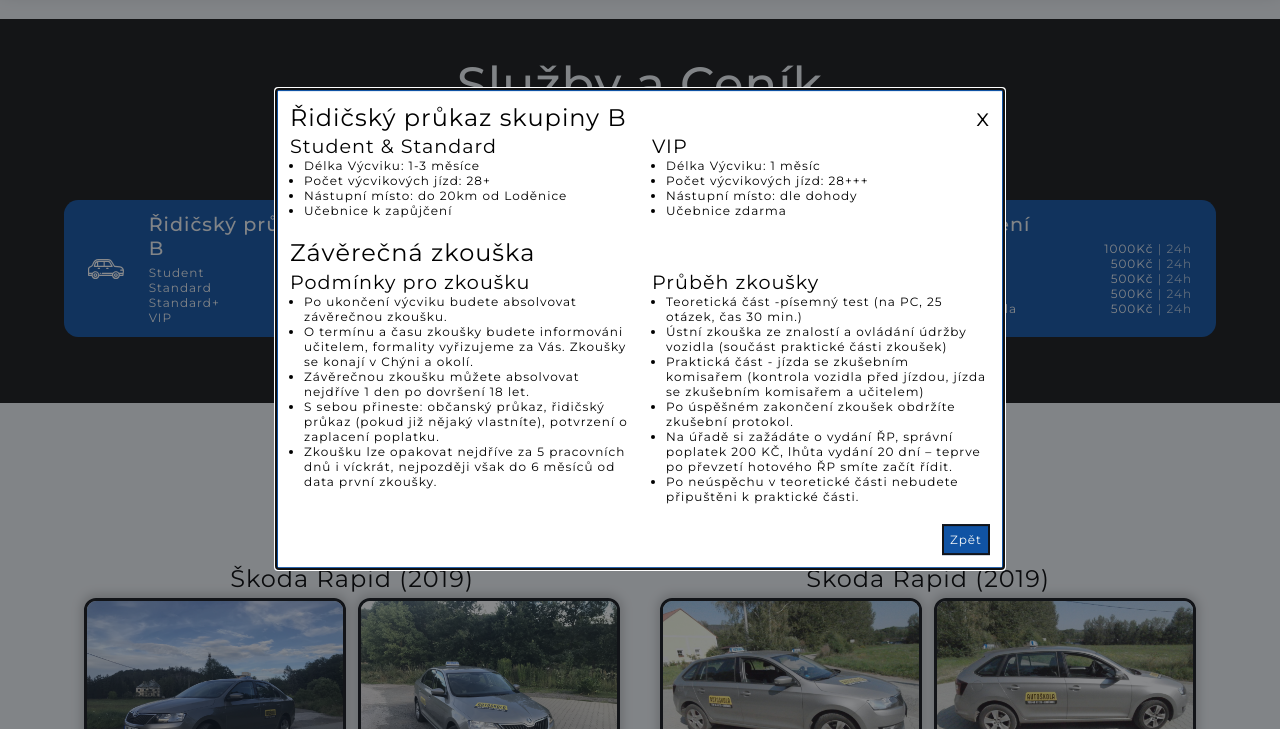
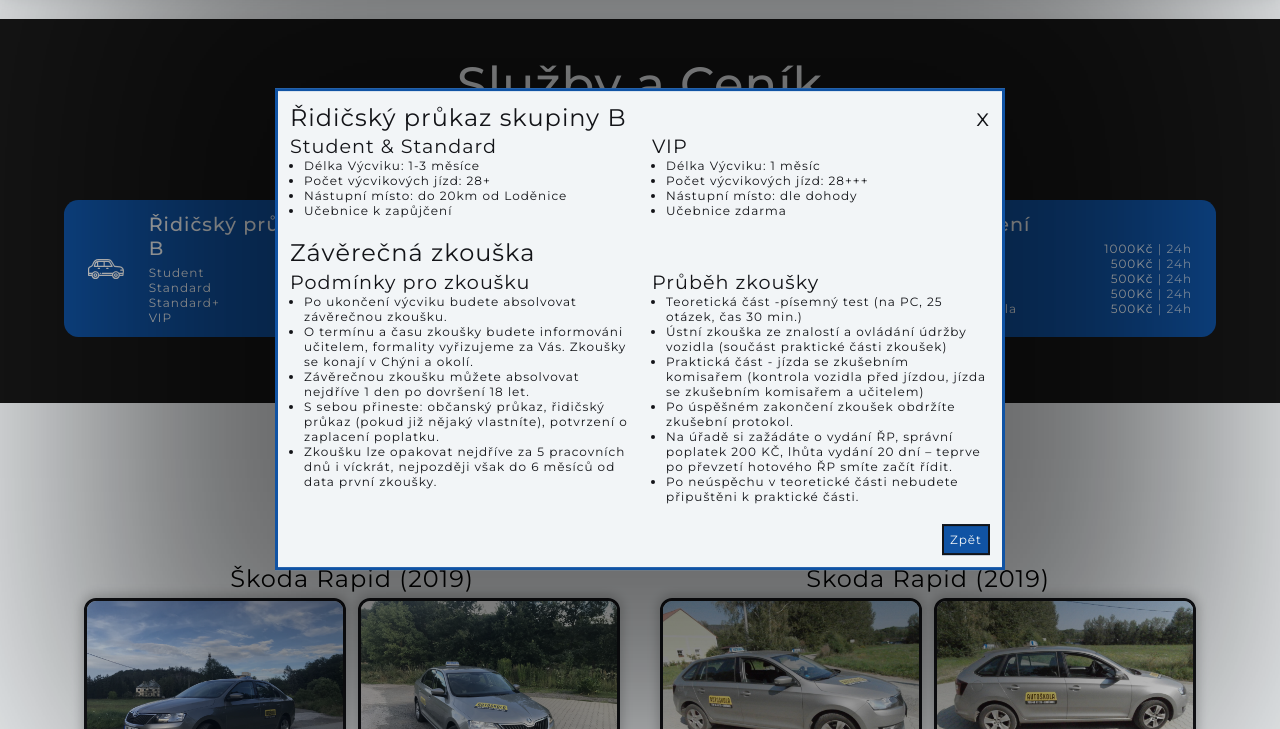
Before and after one commit to mrxelnag/AutoskolaLodenice, a plain HTML site: page index.html in a window 1280 px wide. Both pictures are taken after a click on the element "Více informací >>". Shown: the part 1462-2191 px from the top of the page. Drawn offline with nearby package versions, Linux system fonts and the light colour scheme.

Commit message:
dialog change to class modal

```diff
--- a/css/main.scss
+++ b/css/main.scss
@@ -192,7 +192,8 @@ a {
     white-space: nowrap;
 }
 
-dialog {
+
+.modal {
     padding: 1rem;
     border: 3px solid var(--blue-clr);
     width: min(700px, 80vw);
@@ -201,6 +202,13 @@ dialog {
     left: 50%;
     top: 50%;
     transform: translate(-50%, -50%);
+    z-index: 100;
+    background-color: #f2f5f7;
+    color: #131418;
+    display: none;
+    -webkit-box-shadow: 0px 0px 300px 200px rgba(0,0,0,0.58);
+-moz-box-shadow: 0px 0px 300px 200px rgba(0,0,0,0.58);
+box-shadow: 0px 0px 300px 200px rgba(0,0,0,0.58);
     .dialog-wrapper {
         position: relative;
     }
@@ -240,7 +248,9 @@ dialog {
         padding: 0.5rem;
     }
 }
-
+.dialog-open{
+    display: block;
+}
 .modal::backdrop {
     background-color: rgb(19, 20, 24, 0.5);
 }
@@ -786,7 +796,7 @@ nav {
 }
 
 @media screen and (max-width: 600px) {
-    dialog {
+    .modal {
         .modal-wrapper {
             grid-template-columns: repeat(1, 1fr);
             gap: 5px;
@@ -847,7 +857,7 @@ nav {
 }
 
 @media screen and (max-height: 900px) {
-    dialog {
+    .modal {
         max-height: 80vh;
     }
 }
--- a/index.html
+++ b/index.html
@@ -239,7 +239,8 @@
             <div class="service-informations d-flex-col content-center">
                 <span>---</span>
                 <span class="modal-open animeClass animeScaleIn">Více informací >></span>
-                <dialog class="modal" id="modal">
+                <!-- It was DIALOG before, safary does not support it yet. -->
+                <div class="modal" id="modal">
                     <div class="dialog-wrapper" id="dialog-wrapper">
                         <span class="dialog-close modal-close1">x</span>
                         <div class="dialog-service-information">
@@ -299,7 +300,7 @@
                         </div>
                         <span class="modal-close2">Zpět</span>
                     </div>
-                </dialog>
+                </div>
             </div>
         </div>
     </section>
--- a/js/main.js
+++ b/js/main.js
@@ -5,12 +5,12 @@ const modal = document.querySelector('#modal')
 const dialogWrapper = document.querySelector('#dialog-wrapper')
 
 modalOpen.addEventListener('click', (event) => {
-    modal.showModal();
+    modal.classList.add('dialog-open');
 })
 modalClose.addEventListener('click', () => {
-    modal.close();
+    modal.classList.remove('dialog-open');
 })
 modalClose2.addEventListener('click', () => {
-    modal.close();
+    modal.classList.remove('dialog-open');
 })
 var lightbox = jQuery('.vehicle-image a').simpleLightbox({ /* options */ });
```
Also changed, not shown: css/main.css, 1 other file.
